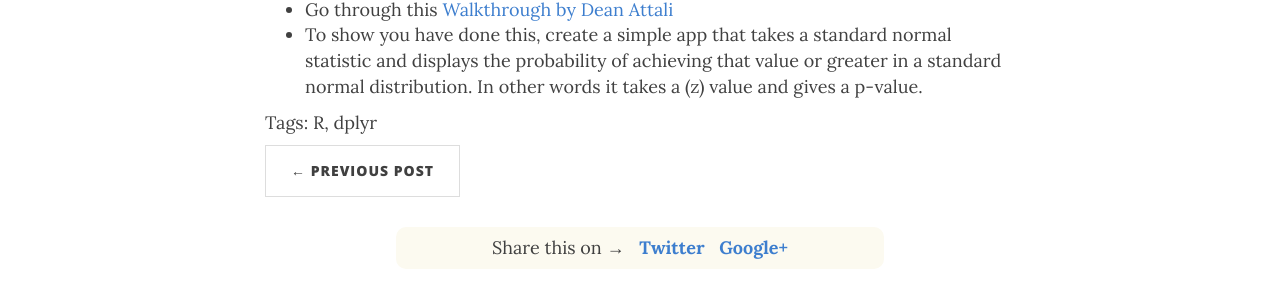
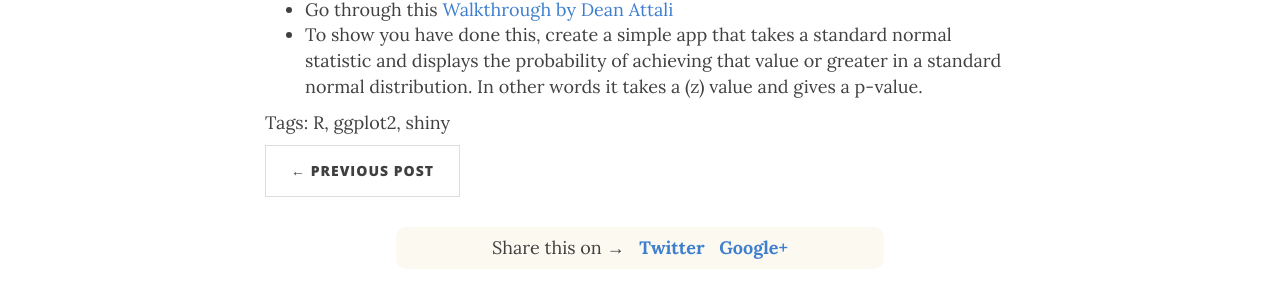
Before and after one commit to php2560/preclass, a Jekyll site: the page built from _posts/2017-04-18-pre-class.md, in a window 1280 px wide and 1348 px high. Shown: the part 770-1075 px from the top of the window. Built offline with Jekyll 4.4.1, drawn with Linux system fonts in a browser that asks for light colours; nearby versions of some CDN libraries; comment, search, counter and statistics services are not loaded.

Commit message:
fixed april 18 pre

```diff
--- a/_posts/2017-04-18-pre-class.md
+++ b/_posts/2017-04-18-pre-class.md
@@ -1,7 +1,7 @@
 ---
 layout: post
 title: "April 18, 2017  Pre-Class"
-tags: [R, dplyr]
+tags: [R, ggplot2, shiny]
 ---
 
 
```
